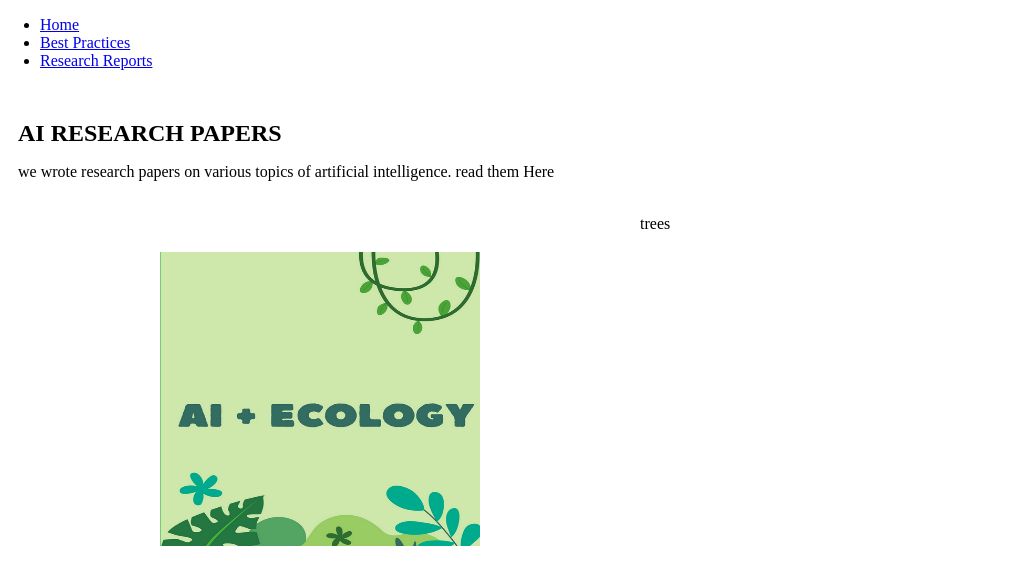
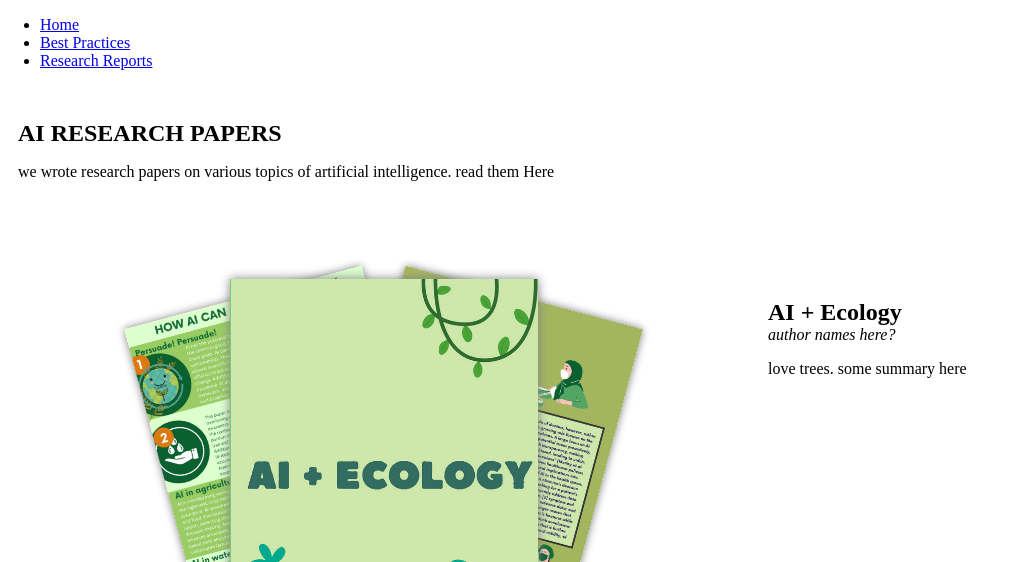
Before and after one commit to Joanne-Lee20/HDCC, a Flask app: page /research_papers in a window 1280 px wide. Shown: the top 562 px of the page, without its empty margins (0-1010 px from the left). Run offline with Flask 3, Linux system fonts and the light colour scheme; grey boxes are pictures that could not be loaded.

Commit message:
cooler research papers page

```diff
--- a/app.py
+++ b/app.py
@@ -10,9 +10,14 @@ def index():
 def bestpractices():
     return render_template("bestpractices.html")
 
+research_papers_content = [
+    ("ecology",  "AI + Ecology",           "author names here?", "love trees. some summary here"),
+    ("culture",  "AI's Harmonious Fusion", "author names here?", "love words. some summary here"),
+    ("advocacy", "AI Advocacy",            "author names here?", "love words that are directed towards people. some summary here"),
+]
 @app.route('/research_papers')
 def research_papers():
-    return render_template("research_papers.html")
+    return render_template("research_papers.html", papers = research_papers_content)
 
 if __name__ == '__main__':
     app.run(debug=True)
--- a/static/css/research_papers.css
+++ b/static/css/research_papers.css
@@ -1,20 +1,61 @@
+main {
+  text-align: initial;
+}
+
 section.row {
   display: flex;
+  margin: 4em 0;
+}
+section.row:nth-child(even) {
+  flex-direction: row-reverse;
+}
+section.row:nth-child(even) div.info {
+  text-align: right;
 }
 
 section.row > div {
   flex: 2;
+}
+section.row > div.preview {
+  flex: 3;
+}
+
+section.row h2 {
+  margin-bottom: 0;
 }
 
 div.preview {
   display: flex;
   justify-content: center;
   align-items: center;
+  position: relative;
 }
 
 div.preview img {
-  width: 50%;
-  max-width: 50%;
+  width: 40%;
+  max-width: 40%;
+  max-height: initial;
+  z-index: 2;
+  box-shadow: 0px 0px 10px gray;
+}
+
+div.preview img:nth-child(2) {
+  position: absolute;
+  z-index: 1;
+  transition: transform 0.3s ease;
+  transform: scale(0.8) translateX(-40%) rotate(-15deg);
+}
+div.preview:hover img:nth-child(2) {
+  transform: scale(0.8) translateX(-70%) rotate(-15deg);
+}
+div.preview img:nth-child(3) {
+  position: absolute;
+  z-index: 1;
+  transition: transform 0.3s ease;
+  transform: scale(0.8) translateX(40%) rotate(15deg);
+}
+div.preview:hover img:nth-child(3) {
+  transform: scale(0.8) translateX(70%) rotate(15deg);
 }
 
 div.header {
--- a/templates/research_papers.html
+++ b/templates/research_papers.html
@@ -14,13 +14,21 @@
 </div>
 
 <main>
-  <section class="row">
-    <div class="preview" >
-      <img src="{{ url_for('static', filename='media/research_papers/ecology.png') }}" />
-    </div>
-    <div>
-      trees
-    </div>
-  </section>
+  {% for paper in papers %}
+    <section class="row">
+      <div class="preview">
+        <img src="{{ url_for('static', filename='media/research_papers/' + paper[0] + '.png') }}" />
+        <img src="{{ url_for('static', filename='media/research_papers/' + paper[0] + '-1.png') }}" />
+        <img src="{{ url_for('static', filename='media/research_papers/' + paper[0] + '-2.png') }}" />
+      </div>
+      <div class="info">
+        <h2>{{ paper[1] }}</h2>
+        <i>{{ paper[2] }}</i>
+        <p>
+          {{ paper[3] }}
+        </p>
+      </div>
+    </section>
+  {% endfor %}
 </main>
 {% endblock %}
```
Also changed, not shown: static/media/research_papers/advocacy-1.png (added), static/media/research_papers/advocacy-2.png (added), static/media/research_papers/advocacy.png (added), static/media/research_papers/culture-1.png (added), static/media/research_papers/culture-2.png (added), static/media/research_papers/culture.png (added), static/media/research_papers/ecology-1.png (added), static/media/research_papers/ecology-2.png (added).
